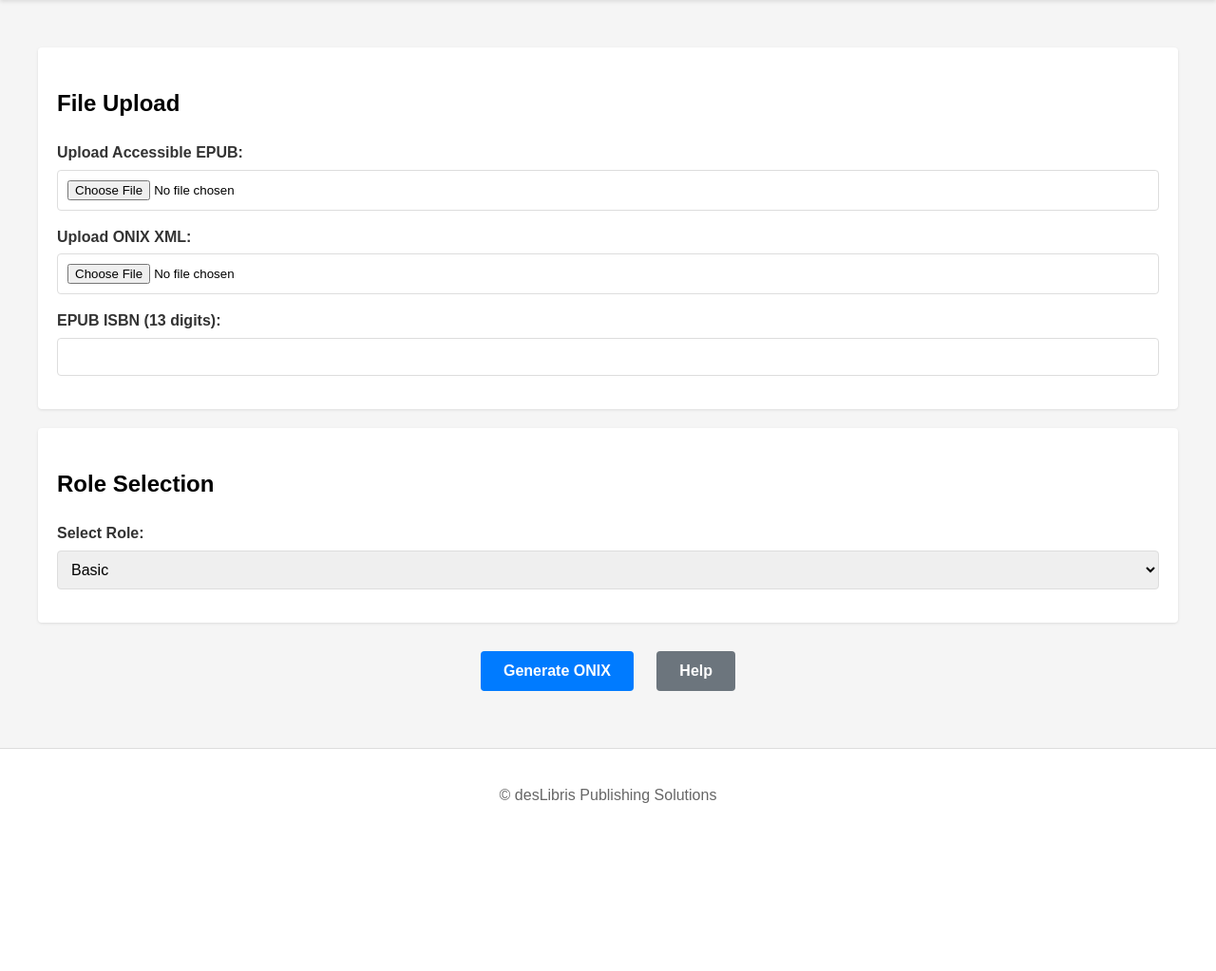
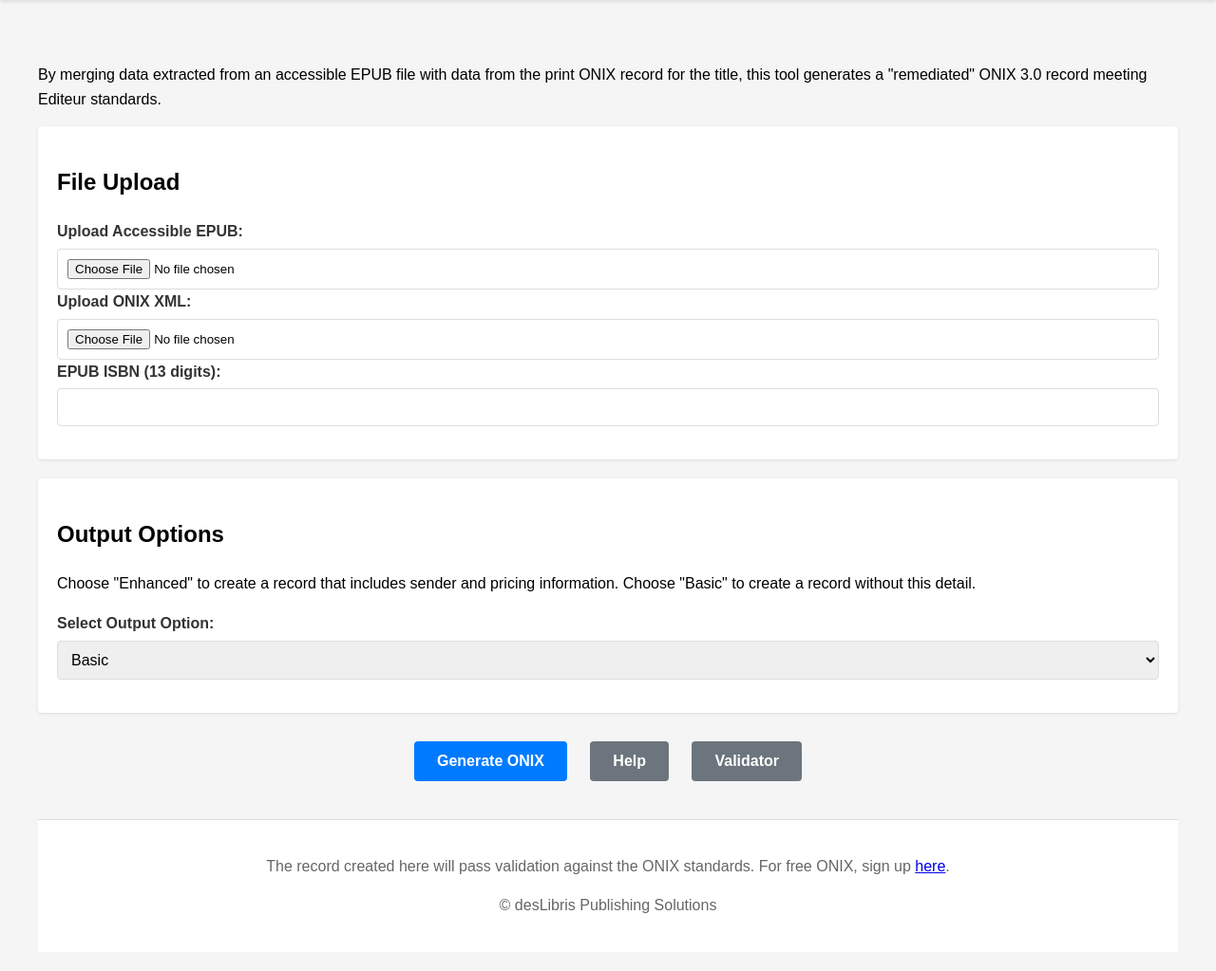
Before and after one commit to pamarty/DPS_AccessONIX, a Flask app: page / in a window 1280 px wide. Shown: the part 216-1239 px from the top of the page at 95% size. Before the commit the page ends 1062 px from the top, so only its background shows below. Run offline with Flask 2, Linux system fonts and the light colour scheme.

Commit message:
Initial commit3

```diff
--- a/app/templates/index.html
+++ b/app/templates/index.html
@@ -1,32 +1,53 @@
-{% extends "base.html" %}
+<!DOCTYPE html>
+<html lang="en">
+<head>
+    <meta charset="UTF-8">
+    <meta name="viewport" content="width=device-width, initial-scale=1.0">
+    <title>AccessONIX</title>
+    <link rel="stylesheet" href="styles.css">
+</head>
+<body>
+    <header>
+        <div class="header">
+            <div class="logo-container">
+                <a href="https://www.deslibris.pub" target="_blank">
+                    <img src="images/dpslogo.png" alt="DesLibris Publishing Solutions Logo" class="logo">
+                </a>
+            </div>
+            <h1 class="title">AccessONIX</h1>
+        </div>
+    </header>
 
-{% block title %}AccessONIX - ONIX Generator for Accessible EPUBs{% endblock %}
+    <main>
+        <div class="container">
+            <section class="intro">
+                <p>By merging data extracted from an accessible EPUB file with data from the print ONIX record for the title, this tool generates a "remediated" ONIX 3.0 record meeting Editeur standards.</p>
+            </section>
 
-{% block content %}
-<div class="container">
-    <form id="onixForm" method="POST" action="{{ url_for('process') }}" enctype="multipart/form-data">
+            <form id="onixForm" method="POST" action="process" enctype="multipart/form-data">
                 <div class="form-section">
                     <h2>File Upload</h2>
-            <div class="form-group">
+                    <div class="form-group file-upload-columns">
+                        <div>
                             <label for="epub_file">Upload Accessible EPUB:</label>
                             <input type="file" id="epub_file" name="epub_file" accept=".epub" required>
                         </div>
-
-            <div class="form-group">
+                        <div>
                             <label for="onix_file">Upload ONIX XML:</label>
                             <input type="file" id="onix_file" name="onix_file" accept=".xml" required>
                         </div>
-
-            <div class="form-group">
+                        <div>
                             <label for="epub_isbn">EPUB ISBN (13 digits):</label>
                             <input type="text" id="epub_isbn" name="epub_isbn" pattern="\d{13}" required>
                         </div>
                     </div>
+                </div>
 
                 <div class="form-section">
-            <h2>Role Selection</h2>
+                    <h2>Output Options</h2>
+                    <p>Choose "Enhanced" to create a record that includes sender and pricing information. Choose "Basic" to create a record without this detail.</p>
                     <div class="form-group">
-                <label for="role">Select Role:</label>
+                        <label for="role">Select Output Option:</label>
                         <select id="role" name="role" required>
                             <option value="basic">Basic</option>
                             <option value="enhanced">Enhanced</option>
@@ -34,92 +55,18 @@
                     </div>
                 </div>
 
-        <div id="publisher-fields" class="form-section" style="display: none;">
-            <h2>Enhanced Information</h2>
-            <div class="form-group">
-                <label for="sender_name">Sender Name:</label>
-                <input type="text" id="sender_name" name="sender_name" pattern="[a-zA-Z0-9\s\-\'\.]+">
-            </div>
-
-            <div class="form-group">
-                <label for="contact_name">Contact Name:</label>
-                <input type="text" id="contact_name" name="contact_name" pattern="[a-zA-Z0-9\s\-\'\.]+">
-            </div>
-
-            <div class="form-group">
-                <label for="email">Email Address:</label>
-                <input type="email" id="email" name="email" pattern="[a-zA-Z0-9._%+-]+@[a-zA-Z0-9.-]+\.[a-zA-Z]{2,}$">
-                <small class="form-text text-muted">Please enter a valid email address</small>
-            </div>
-
-            <div class="form-group">
-                <label for="product_composition">Product Composition:</label>
-                <select id="product_composition" name="product_composition">
-                    <option value="00">Single-item retail product</option>
-                    <option value="01">Multiple-item retail product</option>
-                    <option value="02">Trade-only multiple-item product</option>
-                    <option value="03">Multiple-item collection, retailed as separate parts</option>
-                    <option value="04">Multiple-item trade-only product, retailed as separate parts</option>
-                    <option value="05">Multiple-item collection, retailed as a set</option>
-                    <option value="06">Multiple-item trade-only product, retailed as a set</option>
-                    <option value="07">Multiple-item product, part(s) retailed separately</option>
-                    <option value="08">Multiple-item product, all parts retailed together</option>
-                    <option value="09">Multiple-item product, retailed in any combination</option>
-                    <option value="10">Multiple-item trade-only product, retailed in any combination</option>
-                    <option value="11">Multiple-item collection, retailed as separate parts or as a set</option>
-                    <option value="20">Product with multiple components, retailed as a single item</option>
-                </select>
-            </div>
-
-            <div class="form-group">
-                <label for="product_form">Product Form:</label>
-                <select id="product_form" name="product_form">
-                    <option value="EB">E-book</option>
-                    <option value="EC">E-book collection</option>
-                    <option value="ED">Digital download</option>
-                    <option value="EF">Online resource</option>
-                </select>
-            </div>
-
-            <div class="form-group">
-                <label for="language_code">Language Code (ISO 639-2):</label>
-                <select id="language_code" name="language_code">
-                    <option value="eng">English (eng)</option>
-                    <option value="fre">French (fre)</option>
-                    <option value="spa">Spanish (spa)</option>
-                    <option value="ger">German (ger)</option>
-                    <option value="ita">Italian (ita)</option>
-                    <option value="por">Portuguese (por)</option>
-                    <option value="rus">Russian (rus)</option>
-                    <option value="chi">Chinese (chi)</option>
-                    <option value="jpn">Japanese (jpn)</option>
-                    <option value="kor">Korean (kor)</option>
-                </select>
-            </div>
-
-            <div class="form-section">
-                <h3>Pricing Information</h3>
-                <div class="form-group">
-                    <label for="price_cad">Price (CAD):</label>
-                    <input type="text" id="price_cad" name="price_cad" placeholder="0.00" pattern="^\d*\.?\d{0,2}$">
-                </div>
-
-                <div class="form-group">
-                    <label for="price_gbp">Price (GBP):</label>
-                    <input type="text" id="price_gbp" name="price_gbp" placeholder="0.00" pattern="^\d*\.?\d{0,2}$">
-                </div>
-
-                <div class="form-group">
-                    <label for="price_usd">Price (USD):</label>
-                    <input type="text" id="price_usd" name="price_usd" placeholder="0.00" pattern="^\d*\.?\d{0,2}$">
-                </div>
-            </div>
-        </div>
-
                 <div class="form-actions">
                     <button type="submit" class="btn btn-primary">Generate ONIX</button>
-            <button type="button" class="btn btn-secondary" onclick="window.location.href='{{ url_for('help') }}'">Help</button>
+                    <button type="button" class="btn btn-secondary" onclick="window.location.href='help'">Help</button>
+                    <button type="button" class="btn btn-secondary" onclick="window.open('https://chic-cascaron-db5ad2.netlify.app', '_blank')">Validator</button>
                 </div>
             </form>
+
+            <footer>
+                <p>The record created here will pass validation against the ONIX standards. For free ONIX, sign up <a href="https://www.editeur.org/93/Release-3.0-Downloads/" target="_blank">here</a>.</p>
+                <p>&copy; desLibris Publishing Solutions</p>
+            </footer>
         </div>
-{% endblock %}
+    </main>
+</body>
+</html>
```
Lines whose indentation alone changed are shown as unchanged.
